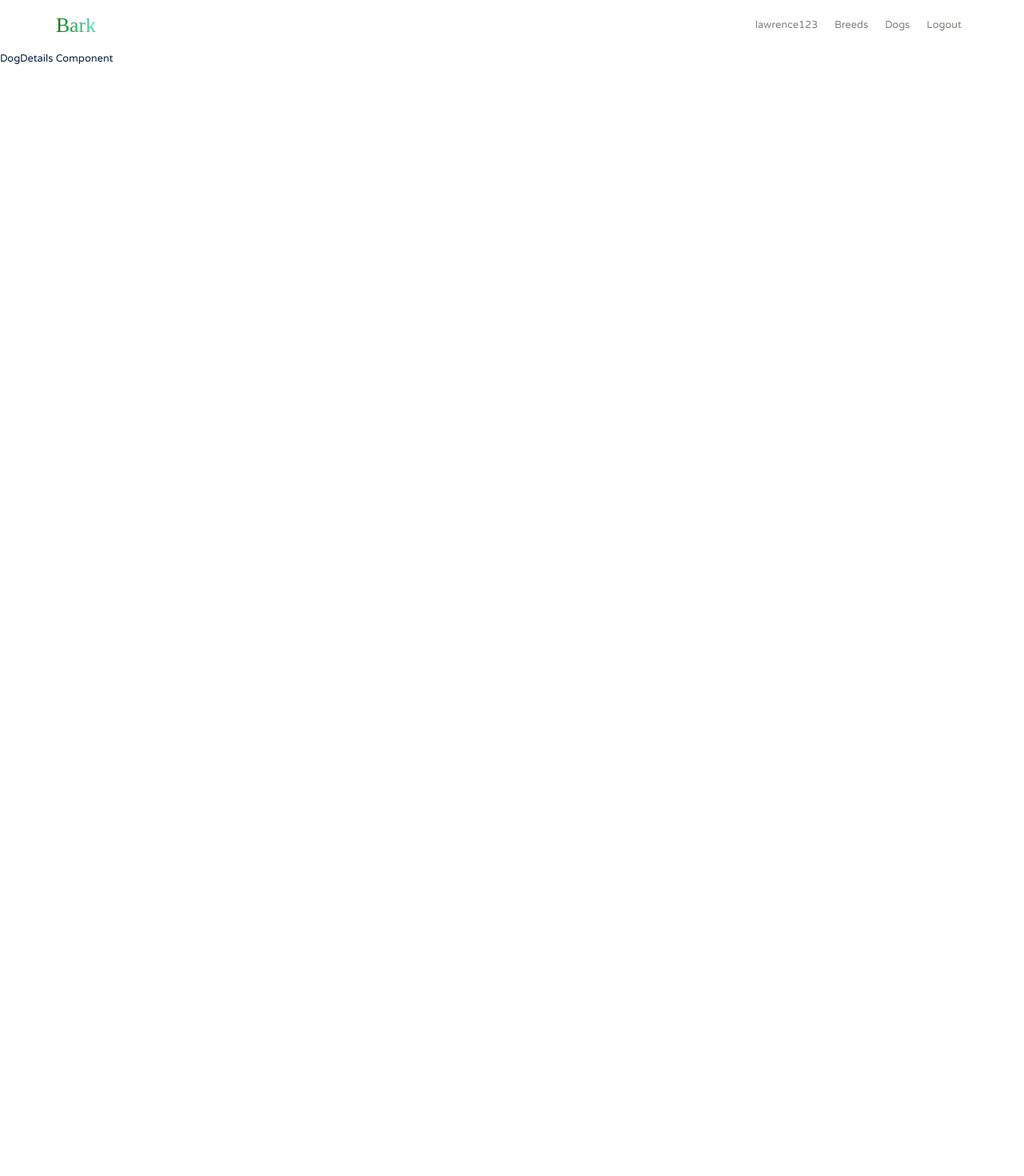
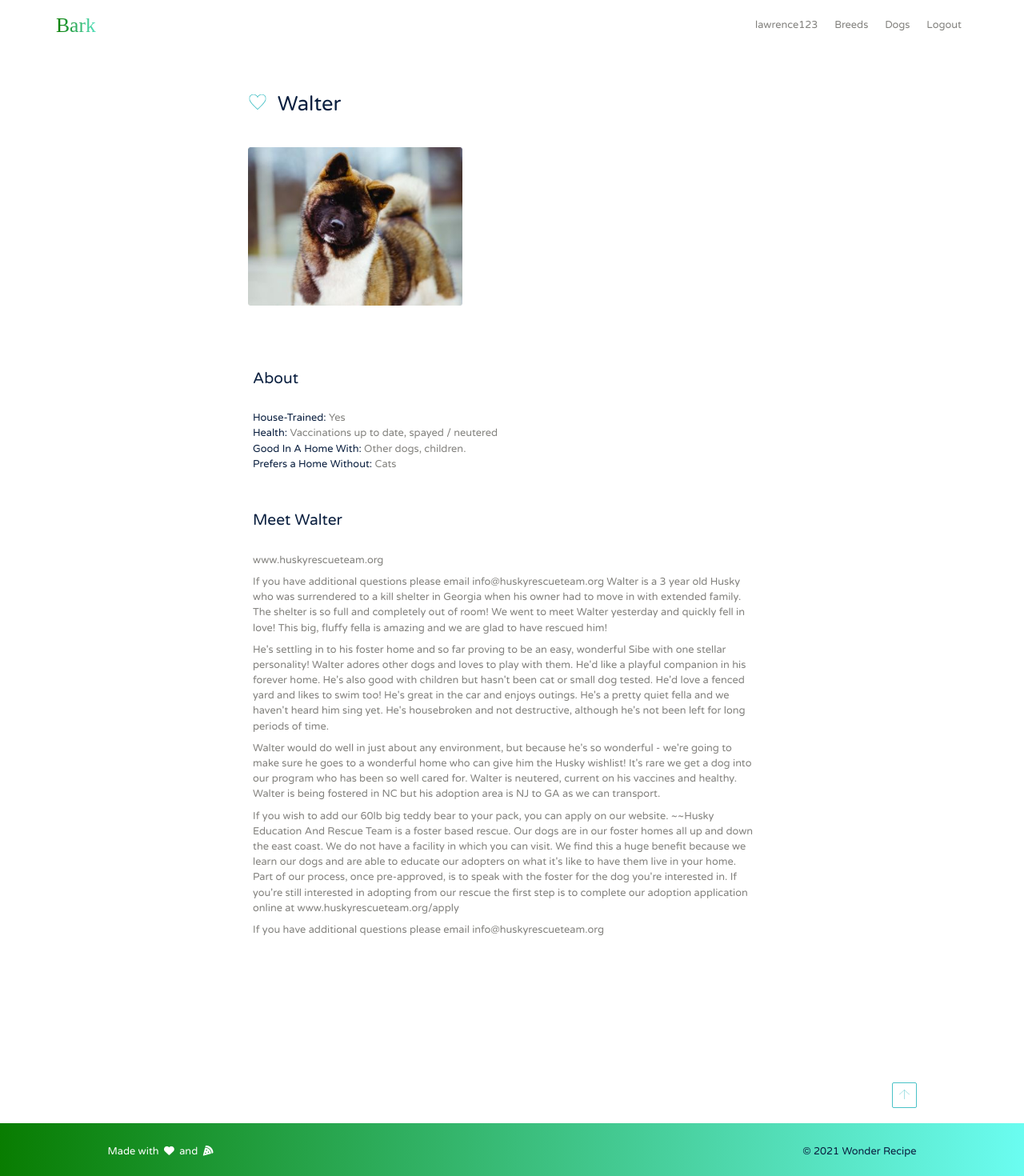
Before and after one commit to lawrencedovin/capstone-2-bark, a React (Create React App) app in the folder bark/: page /dog-details in a window 1280 px wide. Shown: the top 1470 px of the page at 80% size. Before the commit the page ends 800 px from the top, so only its background shows below. Built offline with nearby package versions, Linux system fonts and the light colour scheme; a web font is replaced by a local one.

Commit message:
Added about and meet walter section

```diff
--- a/bark/src/main-pages/BreedDetails/BreedDetails.js
+++ b/bark/src/main-pages/BreedDetails/BreedDetails.js
@@ -33,7 +33,7 @@ const BreedDetails = () => (
           <div className="row details__section">
             <div className="col">
               <div className="details__section-title">Stats</div>
-                <ul className="details__section-description ps-0 list-unstyled">
+                <ul className="details__section-description list-unstyled">
                   <li><span className="details__section-description--black">Type: </span>Working</li>
                   <li><span className="details__section-description--black">Weight: </span>65lbs - 115lbs</li>
                   <li><span className="details__section-description--black">Height: </span>23 - 28"</li>
--- a/bark/src/main-pages/DogDetails/DogDetails.js
+++ b/bark/src/main-pages/DogDetails/DogDetails.js
@@ -1,15 +1,59 @@
 import React from 'react';
-import PropTypes from 'prop-types';
-
+import MainFooter from '../../components/footers/MainFooter/MainFooter';
 
 const DogDetails = () => (
   <div data-testid="DogDetails">
-    DogDetails Component
+    <div className="container-fluid">
+      <div className="row">
+        <div className="col-md-7 mx-auto details">
+            <div className="details__title-icon-container">
+              <button className="details__like">
+                <div className="details__like-icon" alt="like"></div>
+              </button>
+              <h1 className="details__title">Walter</h1>
+            </div>
+          <div className="row">
+            <div className="col-md-5">
+                <img src={process.env.PUBLIC_URL + 'images/akita.jpg'} className="details__image img-fluid" alt="akita"/>
+            </div>
+          </div>
+          <div className="row details__section">
+            <div className="details__section-title">About</div>
+              <ul className="details__section-description list-unstyled">
+                <li><span className="details__section-description--black">House-Trained: </span>Yes</li>
+                <li><span className="details__section-description--black">Health: </span>Vaccinations up to date, spayed / neutered</li>
+                <li><span className="details__section-description--black">Good In A Home With: </span>Other dogs, children.</li>
+                <li><span className="details__section-description--black">Prefers a Home Without: </span>Cats</li>
+              </ul>
+          </div>
+          <div className="row details__section">
+            <div className="details__section-title">Meet Walter</div>
+            <div className="details__section-description">
+              <p>www.huskyrescueteam.org</p>
+              <p>
+                If you have additional questions please email info@huskyrescueteam.org
+                Walter is a 3 year old Husky who was surrendered to a kill shelter in Georgia when his owner had to move in with extended family.
+                The shelter is so full and completely out of room! We went to meet Walter yesterday and quickly fell in love! This big, fluffy fella is amazing and we are glad to have rescued him!
+              </p>
+              <p>
+                He's settling in to his foster home and so far proving to be an easy, wonderful Sibe with one stellar personality! Walter adores other dogs and loves to play with them. He'd like a playful companion in his forever home. He's also good with children but hasn't been cat or small dog tested.
+                He'd love a fenced yard and likes to swim too! He's great in the car and enjoys outings. He's a pretty quiet fella and we haven't heard him sing yet. He's housebroken and not destructive, although he's not been left for long periods of time.
+              </p>
+              <p>
+                Walter would do well in just about any environment, but because he's so wonderful - we're going to make sure he goes to a wonderful home who can give him the Husky wishlist! It's rare we get a dog into our program who has been so well cared for. Walter is neutered, current on his vaccines and healthy. Walter is being fostered in NC but his adoption area is NJ to GA as we can transport.
+              </p>
+              <p>
+                  If you wish to add our 60lb big teddy bear to your pack, you can apply on our website.
+                ~~Husky Education And Rescue Team is a foster based rescue. Our dogs are in our foster homes all up and down the east coast. We do not have a facility in which you can visit. We find this a huge benefit because we learn our dogs and are able to educate our adopters on what it's like to have them live in your home. Part of our process, once pre-approved, is to speak with the foster for the dog you're interested in. If you're still interested in adopting from our rescue the first step is to complete our adoption application online at www.huskyrescueteam.org/apply
+              </p>
+              <p>If you have additional questions please email info@huskyrescueteam.org</p>
+            </div>
+          </div>
+        </div>
+      </div>
+    </div>
+    <MainFooter />
   </div>
 );
 
-DogDetails.propTypes = {};
-
-DogDetails.defaultProps = {};
-
 export default DogDetails;
```
